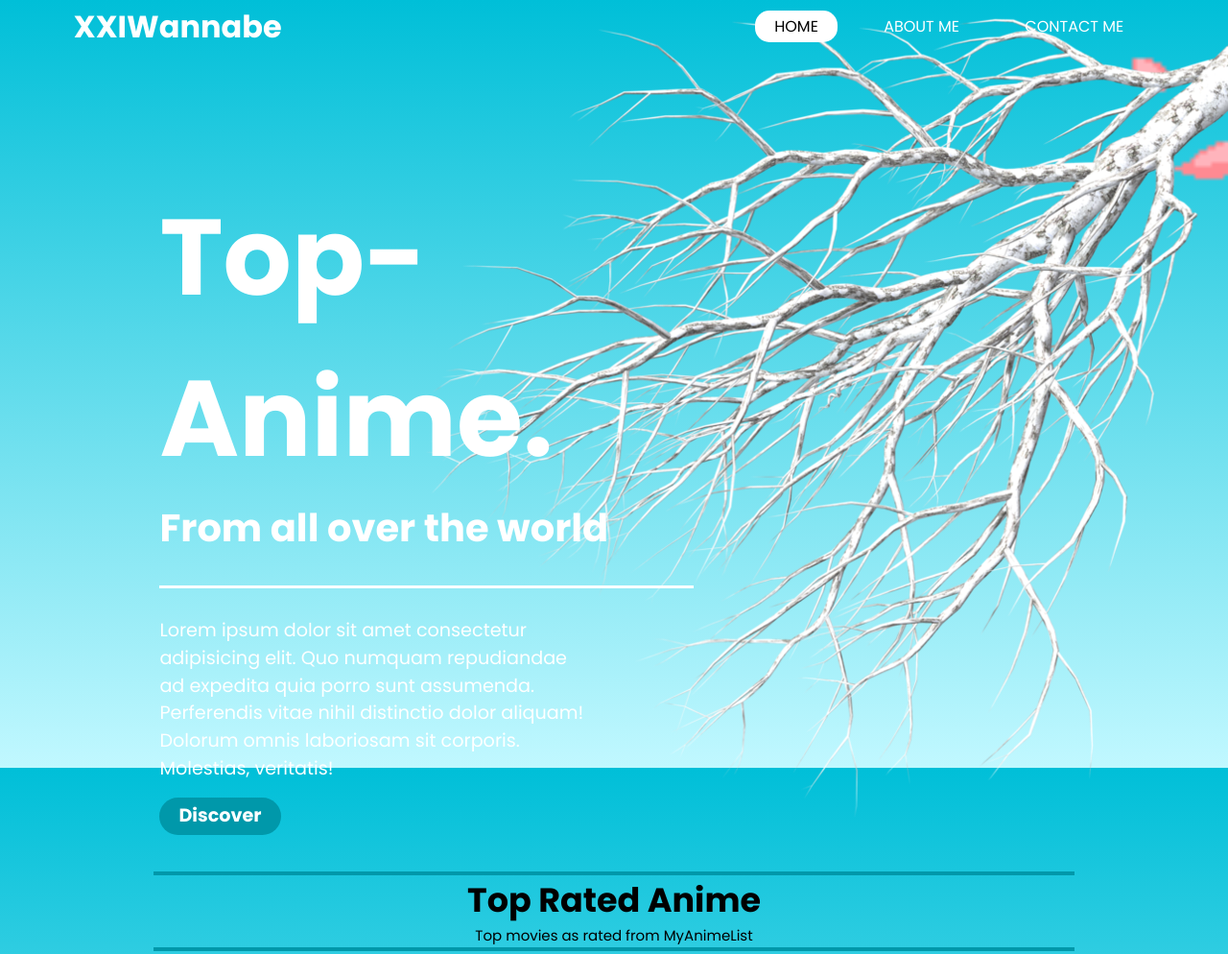
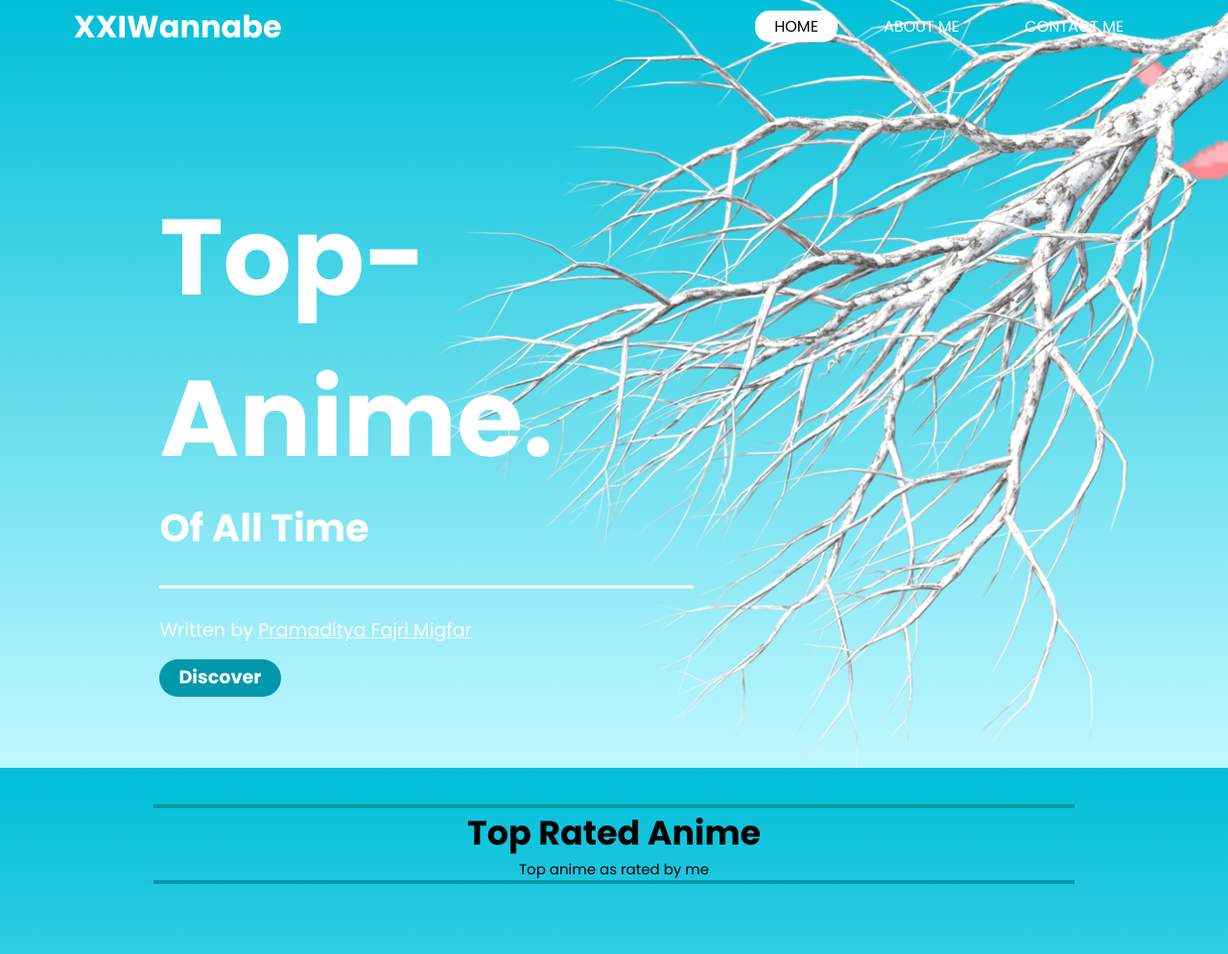
Before and after one commit to fajrimigfar/ListMovie-Website, a plain HTML site: page index.html in a window 1280 px wide. Shown: the top 994 px of the page at 96% size. Drawn offline with Linux system fonts and the light colour scheme.

```diff
--- a/index.html
+++ b/index.html
@@ -21,11 +21,6 @@
                     </a>
                     <div class="view">
                         <ul>
-                            <!-- <li>
-                                <button class="search">
-                                    <img src="./images/search.png" height="32px" alt="">
-                                </button>
-                            </li> -->
                             <li>
                                 <a href="index.html" class="home">HOME</a>
                             </li>
@@ -42,8 +37,8 @@
             <div class=textbox>
                 <div class="subject">
                     <p class="bigtext">Top-Anime.</p>
-                    <p class="smalltext">From all over the world</p>
-                    <p class="headpara">Lorem ipsum dolor sit amet consectetur adipisicing elit. Quo numquam repudiandae ad expedita quia porro sunt assumenda. Perferendis vitae nihil distinctio dolor aliquam! Dolorum omnis laboriosam sit corporis. Molestias, veritatis!</p>
+                    <p class="smalltext">Of All Time</p>
+                    <p class="headpara">Written by <a style="color: white; " href="https://github.com/fajrimigfar" target="_blank">Pramaditya Fajri Migfar</a></p>
                     <a href="#list" class="discover">Discover</a>
                 </div>
             </div>
@@ -51,7 +46,7 @@
         <div class="movie-list" id="list">
             <div class="list">
                 <div><h2 style="font-size: 35px; font-weight: bold; text-align: center;border-top: 4px solid rgba(0, 152, 170, 255);">Top Rated Anime</h2>
-                <p style="font-size: 15px; text-align: center; margin-bottom: 50px; border-bottom: 4px solid rgba(0, 152, 170, 255);">Top movies as rated from MyAnimeList</p>
+                <p style="font-size: 15px; text-align: center; margin-bottom: 50px; border-bottom: 4px solid rgba(0, 152, 170, 255);">Top anime as rated by me</p>
                 </div>
                 <div class="wibu">
                     <div class="wibubox">
```
